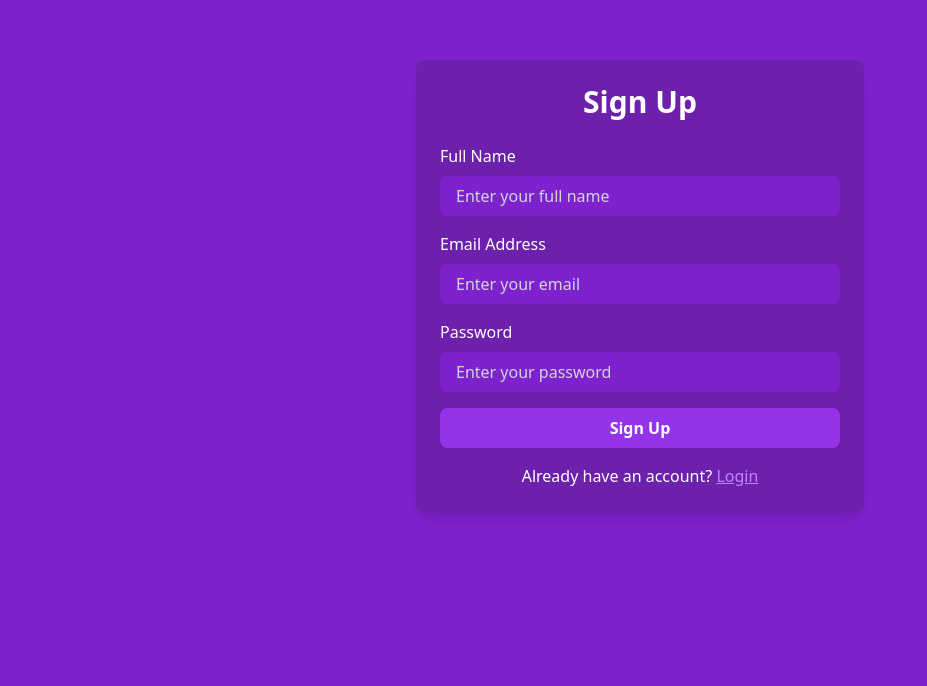
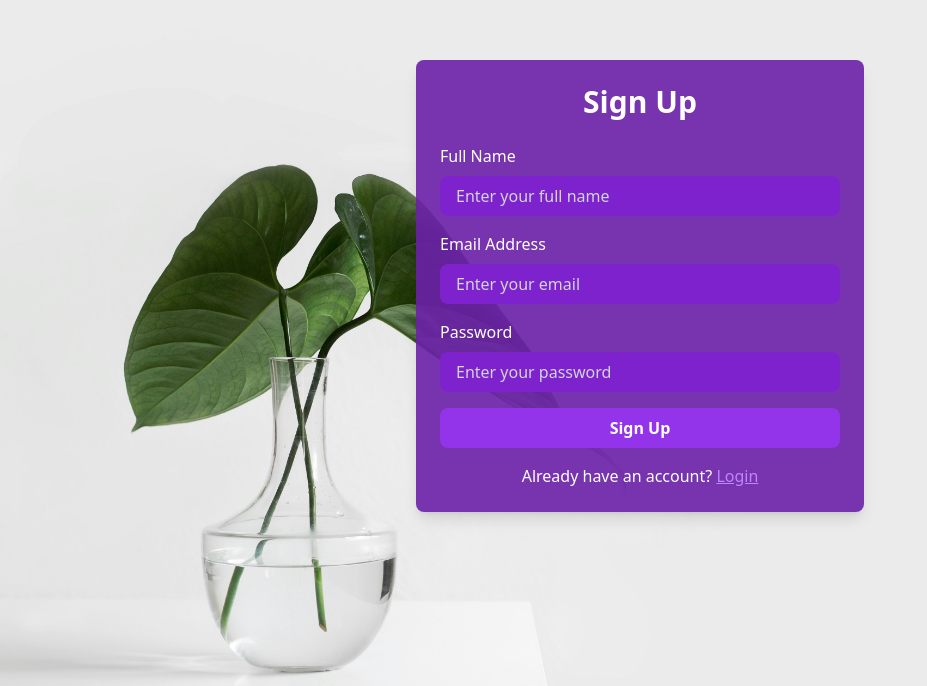
Before and after one commit to Bakora2001/Sales-Application, a Vue app in the folder sales-app/: page /signup in a window 1280 px wide. Shown: the part 114-800 px from the top of the page, without its empty margins (0-927 px from the left). Built offline with nearby package versions, Linux system fonts and the light colour scheme; no server answers.

Commit message:
Just made a good styling

```diff
--- a/sales-app/src/components/auth/LoginForm.vue
+++ b/sales-app/src/components/auth/LoginForm.vue
@@ -1,7 +1,7 @@
 <template>
   <div
     class="min-h-screen flex items-center justify-center bg-purple-700 bg-cover bg-center"
-    style="background-image: url('@/assets/login4.jpg')"
+    :style="{ backgroundImage: 'url(\'/src/assets/login4.jpg\')' }"
   >
     <div
       class="bg-purple-800 bg-opacity-90 w-full max-w-md p-6 rounded-lg shadow-lg"
@@ -103,4 +103,6 @@
 };
 </script>
 
-<style scoped></style>
+<style scoped>
+/* Add any additional styling if needed */
+</style>
--- a/sales-app/src/components/auth/SignupForm.vue
+++ b/sales-app/src/components/auth/SignupForm.vue
@@ -1,5 +1,8 @@
 <template>
-  <div class="flex min-h-screen bg-purple-700 items-center justify-center">
+  <div
+    class="flex min-h-screen items-center justify-center bg-purple-700 bg-cover bg-center"
+    :style="{ backgroundImage: 'url(\'/src/assets/login4.jpg\')' }"
+  >
     <div
       class="bg-purple-800 bg-opacity-90 p-6 rounded-lg shadow-lg w-full max-w-md"
     >
```
